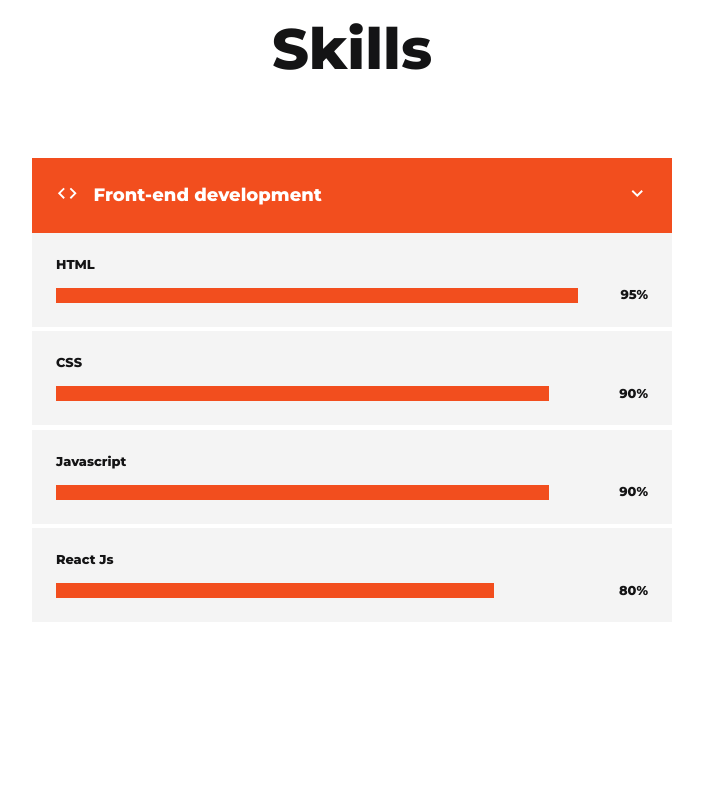
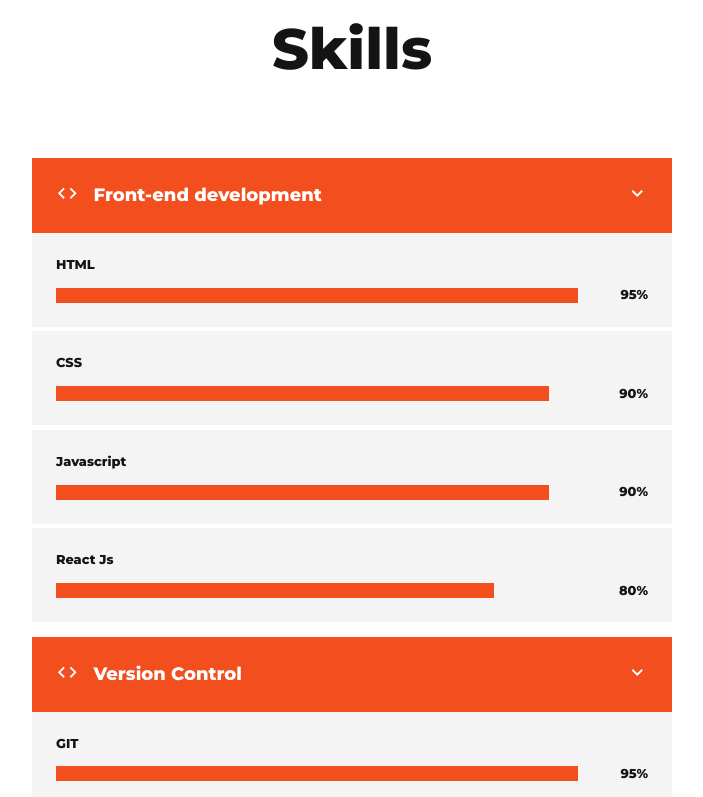
Before and after one commit to jeevanKumarH-clear/portfolio, a React (Create React App) app: page / in a window 1280 px wide. Shown: the part 2000-2797 px from the top of the page, without its empty margins (288-991 px from the left). Before the commit the page ends 2742 px from the top, so only its background shows below. Built offline with nearby package versions, Linux system fonts and the light colour scheme.

Commit message:
Added git to skills.

```diff
--- a/src/components/Skills.js
+++ b/src/components/Skills.js
@@ -60,6 +60,29 @@ const Skills = () =>
 
                 </div>
             </div>
+            <div className='skill'>
+                <div className='head'>
+                    <div className='left'>
+                        <span><CodeSharpIcon/></span>
+                        <h4>Version Control</h4>
+                    </div>
+                    <span>
+                        <KeyboardArrowDownSharpIcon/>
+                    </span>
+                </div>
+
+                <div className='items'>
+                    <div className='item'>
+                        <h5>GIT</h5>
+                        <div className='progress-area'>
+                            <div className='progress-bar'>
+                                <div className='progress'></div>
+                            </div>
+                            <h5>95%</h5>
+                        </div>
+                    </div>
+                </div>
+            </div>
         </div>
     </section>
 
```
